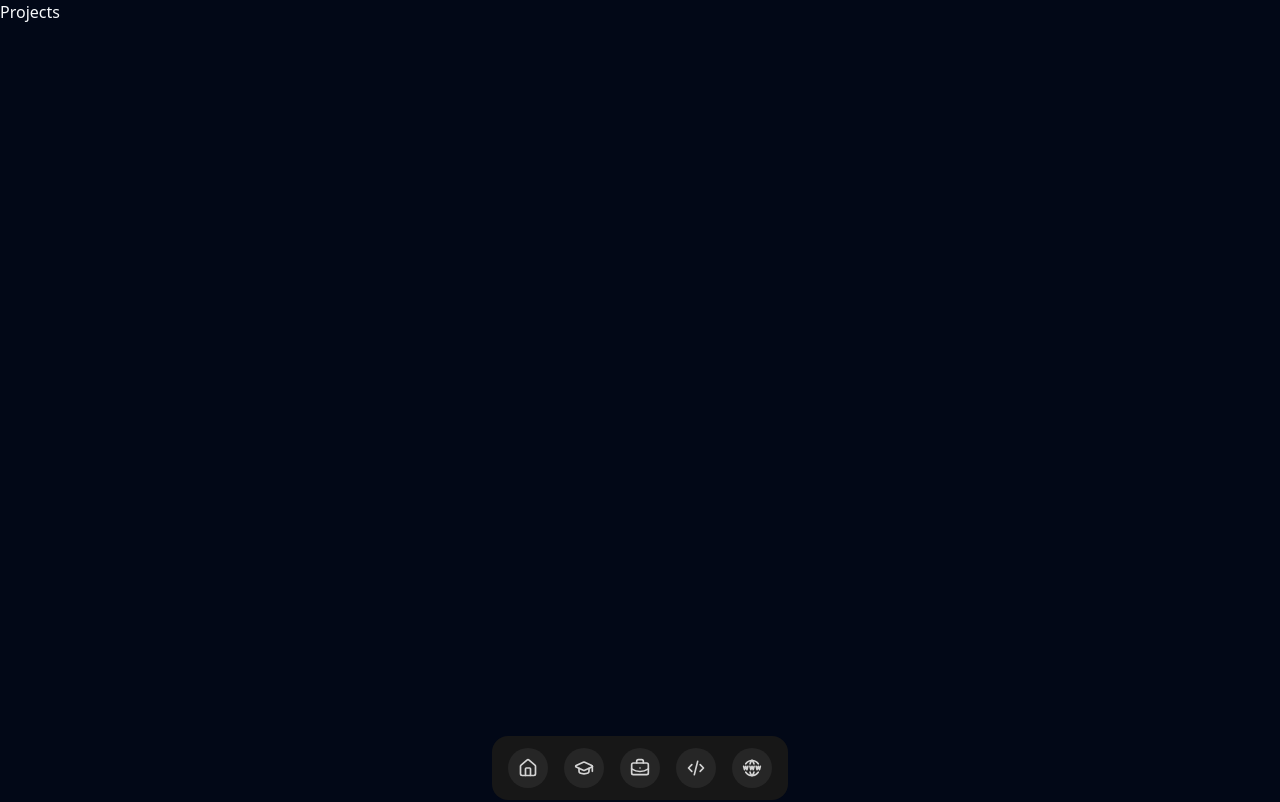
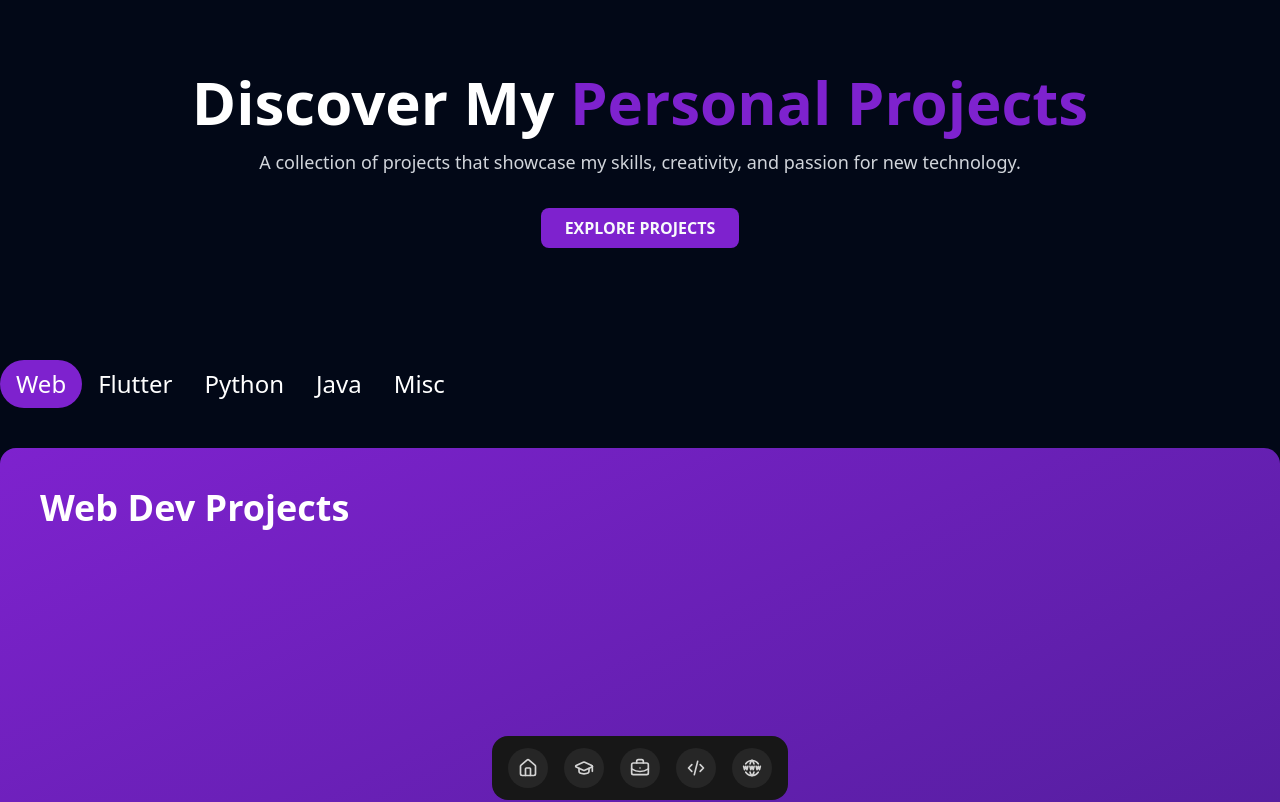
Before and after one commit to Ankit-AP-Paul/ankit-portfolio, a Next.js app: page /projects in a window 1280 px wide. Shown: the top 802 px of the page. Built offline with nearby package versions, Linux system fonts and the light colour scheme.

Commit message:
added project page tabs

```diff
--- a/app/education/page.tsx
+++ b/app/education/page.tsx
@@ -5,13 +5,13 @@ export default function Education() {
     <div>
       <section className="relative w-full h-[40vh] md:h-[40vh] bg-dark flex flex-col items-center justify-center text-center">
         <h1 className="text-4xl md:text-6xl font-bold text-white">
-          My <span className="text-yellow-400">Academic Journey</span>
+          My <span className="text-purple-700">Academic Journey</span>
         </h1>
         <p className="mt-4 text-gray-300 text-sm md:text-lg">
           Highlighting my education, subjects, GPA, and achievements.
         </p>
 
-        <button className="mt-8 py-2 px-6 bg-yellow-400 text-dark font-bold rounded-lg hover:bg-yellow-300 transition duration-300">
+        <button className="mt-8 py-2 px-6 bg-purple-700 text-dark font-bold rounded-lg hover:bg-purple-900 transition duration-300">
           VIEW TIMELINE
         </button>
       </section>
--- a/app/globals.css
+++ b/app/globals.css
@@ -59,6 +59,16 @@
   }
 }
 
+.no-visible-scrollbar {
+  scrollbar-width: none;
+  -ms-overflow-style: none;
+  -webkit-overflow-scrolling: touch;
+}
+
+.no-visible-scrollbar::-webkit-scrollbar {
+  display: none;
+}
+
 @layer base {
   * {
     @apply border-border;
--- a/app/projects/page.tsx
+++ b/app/projects/page.tsx
@@ -1,3 +1,23 @@
+import { ProjectList } from "@/components/ProjectList";
+
 export default function Projects() {
-  return <div>Projects</div>;
+  return (
+    <div className="pb-20">
+      <section className="relative w-full h-[40vh] md:h-[40vh] bg-dark flex flex-col items-center justify-center text-center">
+        <h1 className="text-4xl md:text-6xl font-bold text-white">
+          Discover My{" "}
+          <span className="text-purple-700"> Personal Projects</span>
+        </h1>
+        <p className="mt-4 text-gray-300 text-sm md:text-lg">
+          A collection of projects that showcase my skills, creativity, and
+          passion for new technology.
+        </p>
+
+        <button className="mt-8 py-2 px-6 bg-purple-700 text-dark font-bold rounded-lg hover:bg-purple-900 transition duration-300">
+          EXPLORE PROJECTS
+        </button>
+      </section>
+      <ProjectList />
+    </div>
+  );
 }
--- a/app/skills/page.tsx
+++ b/app/skills/page.tsx
@@ -6,13 +6,13 @@ export default function Skills() {
       <section className="relative w-full h-[40vh] md:h-[40vh] bg-dark flex flex-col items-center justify-center text-center">
         <h1 className="text-4xl md:text-6xl font-bold text-white">
           Unique Ideas For{" "}
-          <span className="text-yellow-400">Your Business.</span>
+          <span className="text-purple-700">Your Business.</span>
         </h1>
         <p className="mt-4 text-gray-300 text-sm md:text-lg">
           I focus on helping your brand grow and move forward.
         </p>
 
-        <button className="mt-8 py-2 px-6 bg-yellow-400 text-dark font-bold rounded-lg hover:bg-yellow-500 transition duration-300">
+        <button className="mt-8 py-2 px-6 bg-purple-700 text-dark font-bold rounded-lg hover:bg-purple-900 transition duration-300">
           WHAT I DO?
         </button>
       </section>
--- /dev/null
+++ b/components/ProjectList.tsx
@@ -0,0 +1,59 @@
+"use client";
+
+import { Tabs } from "./ui/tabs";
+
+export function ProjectList() {
+  const tabs = [
+    {
+      title: "Web",
+      value: "web",
+      content: (
+        <div className="w-full overflow-hidden relative h-full rounded-2xl p-10 text-xl md:text-4xl font-bold text-white bg-gradient-to-br from-purple-700 to-violet-900">
+          <p>Web Dev Projects</p>
+        </div>
+      ),
+    },
+    {
+      title: "Flutter",
+      value: "flutter",
+      content: (
+        <div className="w-full overflow-hidden relative h-full rounded-2xl p-10 text-xl md:text-4xl font-bold text-white bg-gradient-to-br from-purple-700 to-violet-900">
+          <p>Flutter Projects</p>
+        </div>
+      ),
+    },
+    {
+      title: "Python",
+      value: "python",
+      content: (
+        <div className="w-full overflow-hidden relative h-full rounded-2xl p-10 text-xl md:text-4xl font-bold text-white bg-gradient-to-br from-purple-700 to-violet-900">
+          <p>Python Projects</p>
+        </div>
+      ),
+    },
+    {
+      title: "Java",
+      value: "java",
+      content: (
+        <div className="w-full overflow-hidden relative h-full rounded-2xl p-10 text-xl md:text-4xl font-bold text-white bg-gradient-to-br from-purple-700 to-violet-900">
+          <p>Java Projects</p>
+        </div>
+      ),
+    },
+    {
+      title: "Misc",
+      value: "misc",
+      content: (
+        <div className="w-full overflow-hidden relative h-full rounded-2xl p-10 text-xl md:text-4xl font-bold text-white bg-gradient-to-br from-purple-700 to-violet-900">
+          <p>Other</p>
+        </div>
+      ),
+    },
+  ];
+
+  return (
+    <div className="h-[20rem] md:h-[40rem] [perspective:1000px] relative b flex flex-col max-w-7xl mx-auto w-full  items-start justify-start my-10">
+      <Tabs tabs={tabs} />
+    </div>
+  );
+}
--- /dev/null
+++ b/components/ui/tabs.tsx
@@ -0,0 +1,121 @@
+"use client";
+
+import { useState } from "react";
+import { motion } from "framer-motion";
+import { cn } from "@/lib/utils";
+
+type Tab = {
+  title: string;
+  value: string;
+  content?: string | React.ReactNode | any;
+};
+
+export const Tabs = ({
+  tabs: propTabs,
+  containerClassName,
+  activeTabClassName,
+  tabClassName,
+  contentClassName,
+}: {
+  tabs: Tab[];
+  containerClassName?: string;
+  activeTabClassName?: string;
+  tabClassName?: string;
+  contentClassName?: string;
+}) => {
+  const [active, setActive] = useState<Tab>(propTabs[0]);
+  const [tabs, setTabs] = useState<Tab[]>(propTabs);
+
+  const moveSelectedTabToTop = (idx: number) => {
+    const newTabs = [...propTabs];
+    const selectedTab = newTabs.splice(idx, 1);
+    newTabs.unshift(selectedTab[0]);
+    setTabs(newTabs);
+    setActive(newTabs[0]);
+  };
+
+  const [hovering, setHovering] = useState(false);
+
+  return (
+    <>
+      <div
+        className={cn(
+          "flex flex-row items-center justify-start [perspective:1000px] relative overflow-auto sm:overflow-visible no-visible-scrollbar max-w-full w-full",
+          containerClassName
+        )}>
+        {propTabs.map((tab, idx) => (
+          <button
+            key={tab.title}
+            onClick={() => {
+              moveSelectedTabToTop(idx);
+            }}
+            onMouseEnter={() => setHovering(true)}
+            onMouseLeave={() => setHovering(false)}
+            className={cn("relative px-4 py-2 rounded-full", tabClassName)}
+            style={{
+              transformStyle: "preserve-3d",
+            }}>
+            {active.value === tab.value && (
+              <motion.div
+                layoutId="clickedbutton"
+                transition={{ type: "spring", bounce: 0.3, duration: 0.6 }}
+                className={cn(
+                  "absolute inset-0 bg-gray-200 dark:bg-purple-700 rounded-full ",
+                  activeTabClassName
+                )}
+              />
+            )}
+
+            <span className="relative text-2xl block text-black dark:text-white">
+              {tab.title}
+            </span>
+          </button>
+        ))}
+      </div>
+      <FadeInDiv
+        tabs={tabs}
+        active={active}
+        key={active.value}
+        hovering={hovering}
+        className={cn("mt-10", contentClassName)}
+      />
+    </>
+  );
+};
+
+export const FadeInDiv = ({
+  className,
+  tabs,
+  hovering,
+}: {
+  className?: string;
+  key?: string;
+  tabs: Tab[];
+  active: Tab;
+  hovering?: boolean;
+}) => {
+  const isActive = (tab: Tab) => {
+    return tab.value === tabs[0].value;
+  };
+  return (
+    <div className="relative w-full h-full">
+      {tabs.map((tab, idx) => (
+        <motion.div
+          key={tab.value}
+          layoutId={tab.value}
+          style={{
+            scale: 1 - idx * 0.1,
+            top: hovering ? idx * -50 : 0,
+            zIndex: -idx,
+            opacity: idx < 3 ? 1 - idx * 0.1 : 0,
+          }}
+          animate={{
+            y: isActive(tab) ? [0, 40, 0] : 0,
+          }}
+          className={cn("w-full h-full absolute top-0 left-0", className)}>
+          {tab.content}
+        </motion.div>
+      ))}
+    </div>
+  );
+};
```
